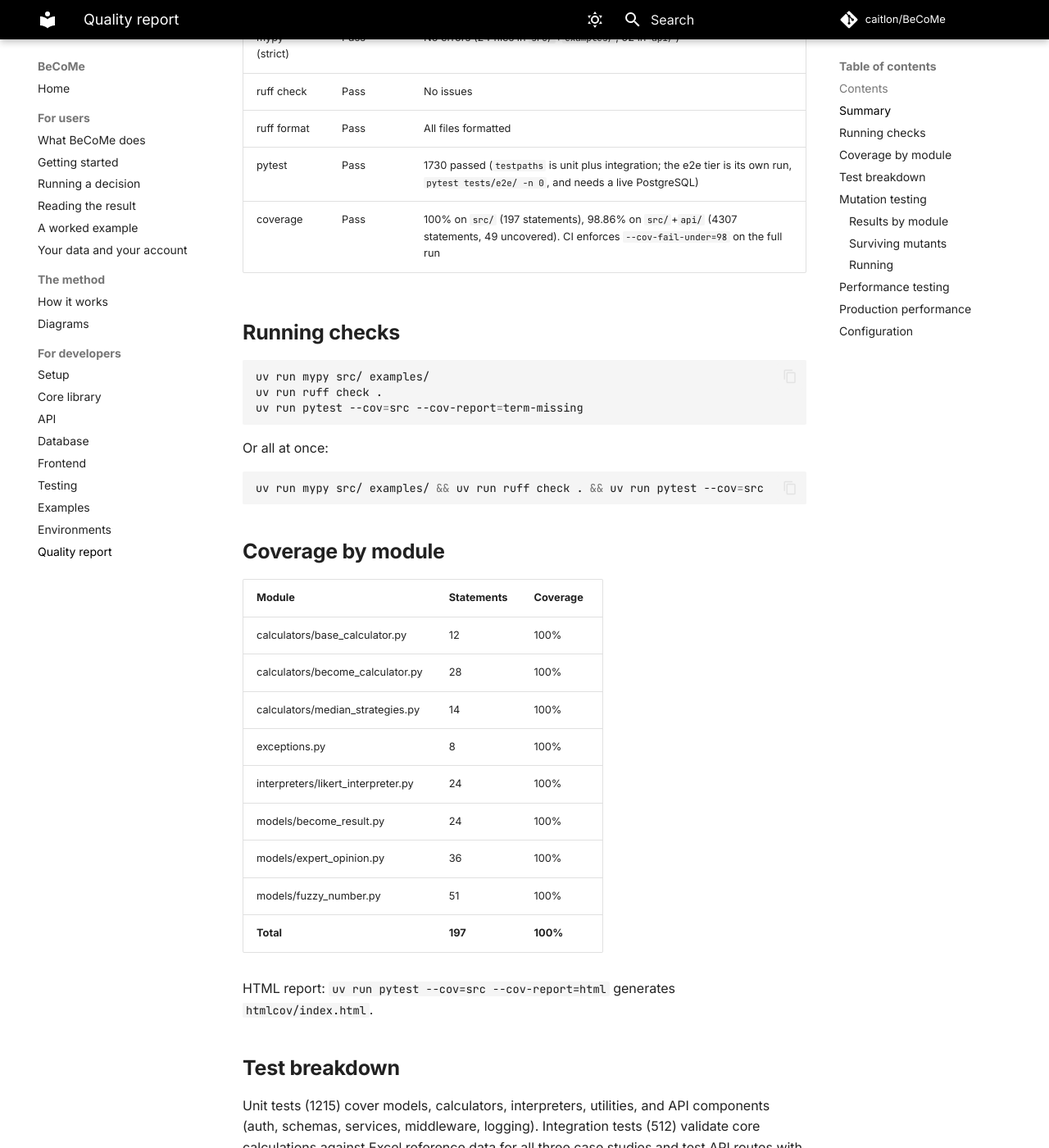
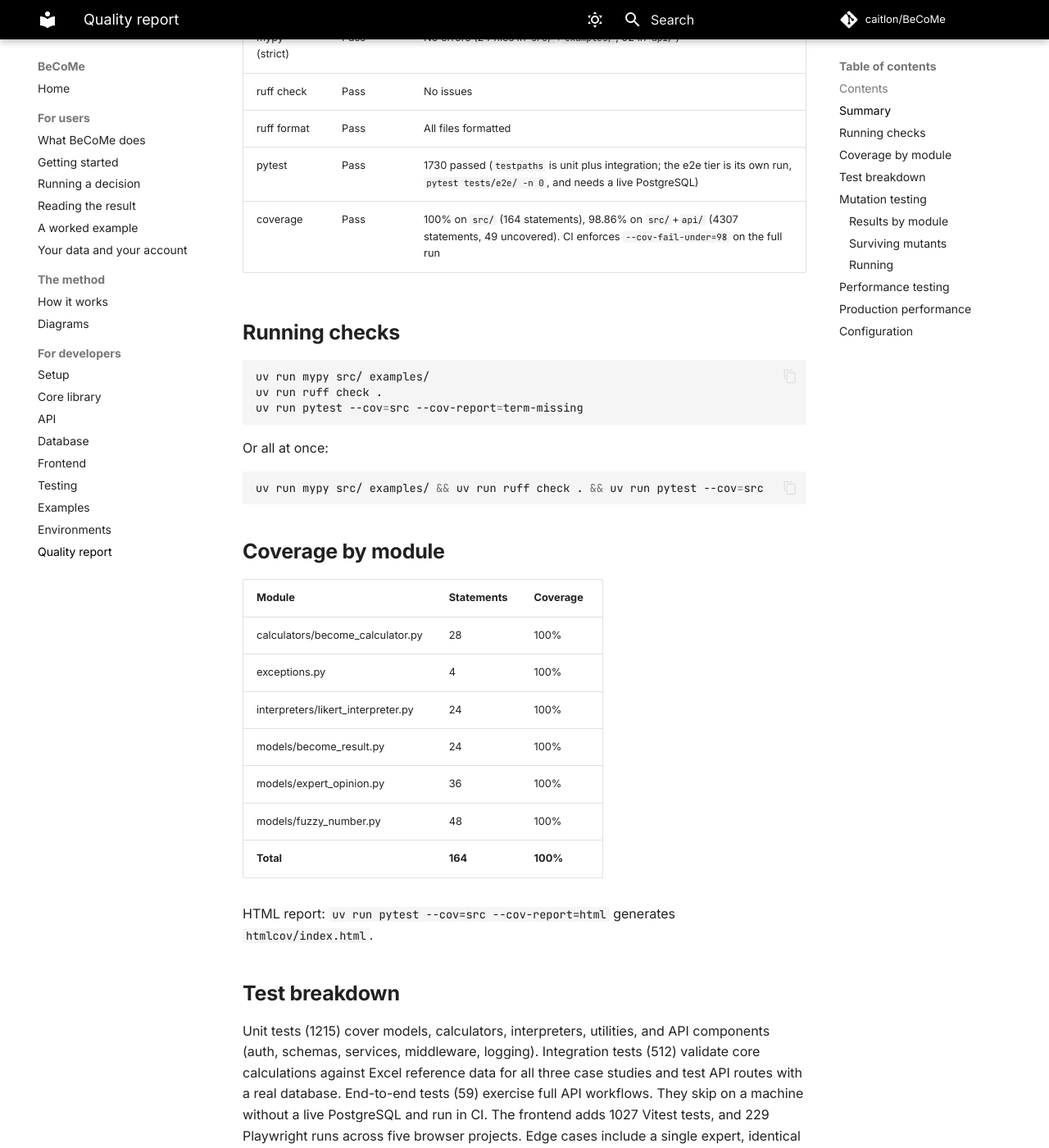
Before and after one commit to caitlon/BeCoMe, an MkDocs documentation site: the page built from docs/quality-report.md, in a window 1280 px wide and 1400 px high, scrolled down 706 px. Shown: the whole window at 82% size. Built offline with MkDocs 1.6.1 and Material for MkDocs 9.7.7, drawn with Linux system fonts in a browser that asks for light colours; comment, search, counter and statistics services are not loaded.

Commit message:
docs: drop references to the removed calculator classes

```diff
--- a/docs/quality-report.md
+++ b/docs/quality-report.md
@@ -22,7 +22,7 @@
 | ruff check | Pass | No issues |
 | ruff format | Pass | All files formatted |
 | pytest | Pass | 1730 passed (`testpaths` is unit plus integration; the e2e tier is its own run, `pytest tests/e2e/ -n 0`, and needs a live PostgreSQL) |
-| coverage | Pass | 100% on `src/` (197 statements), 98.86% on `src/`+`api/` (4307 statements, 49 uncovered). CI enforces `--cov-fail-under=98` on the full run |
+| coverage | Pass | 100% on `src/` (164 statements), 98.86% on `src/`+`api/` (4307 statements, 49 uncovered). CI enforces `--cov-fail-under=98` on the full run |
 
 ## Running checks
 
@@ -41,15 +41,13 @@
 
 | Module | Statements | Coverage |
 |--------|------------|----------|
-| calculators/base_calculator.py | 12 | 100% |
 | calculators/become_calculator.py | 28 | 100% |
-| calculators/median_strategies.py | 14 | 100% |
-| exceptions.py | 8 | 100% |
+| exceptions.py | 4 | 100% |
 | interpreters/likert_interpreter.py | 24 | 100% |
 | models/become_result.py | 24 | 100% |
 | models/expert_opinion.py | 36 | 100% |
-| models/fuzzy_number.py | 51 | 100% |
-| **Total** | **197** | **100%** |
+| models/fuzzy_number.py | 48 | 100% |
+| **Total** | **164** | **100%** |
 
 HTML report: `uv run pytest --cov=src --cov-report=html` generates `htmlcov/index.html`.
 
```
Also changed, not shown: 1 other file.
